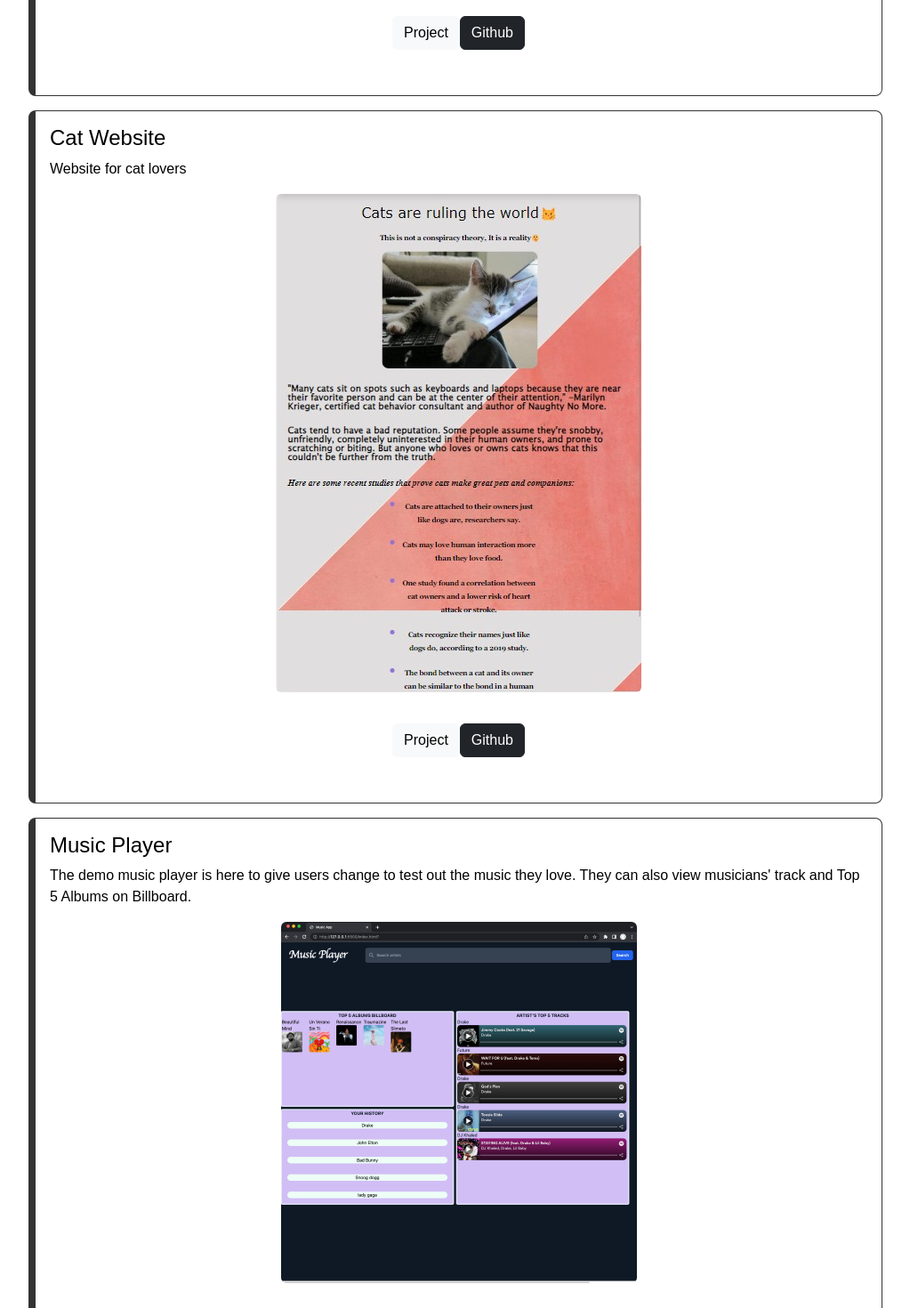
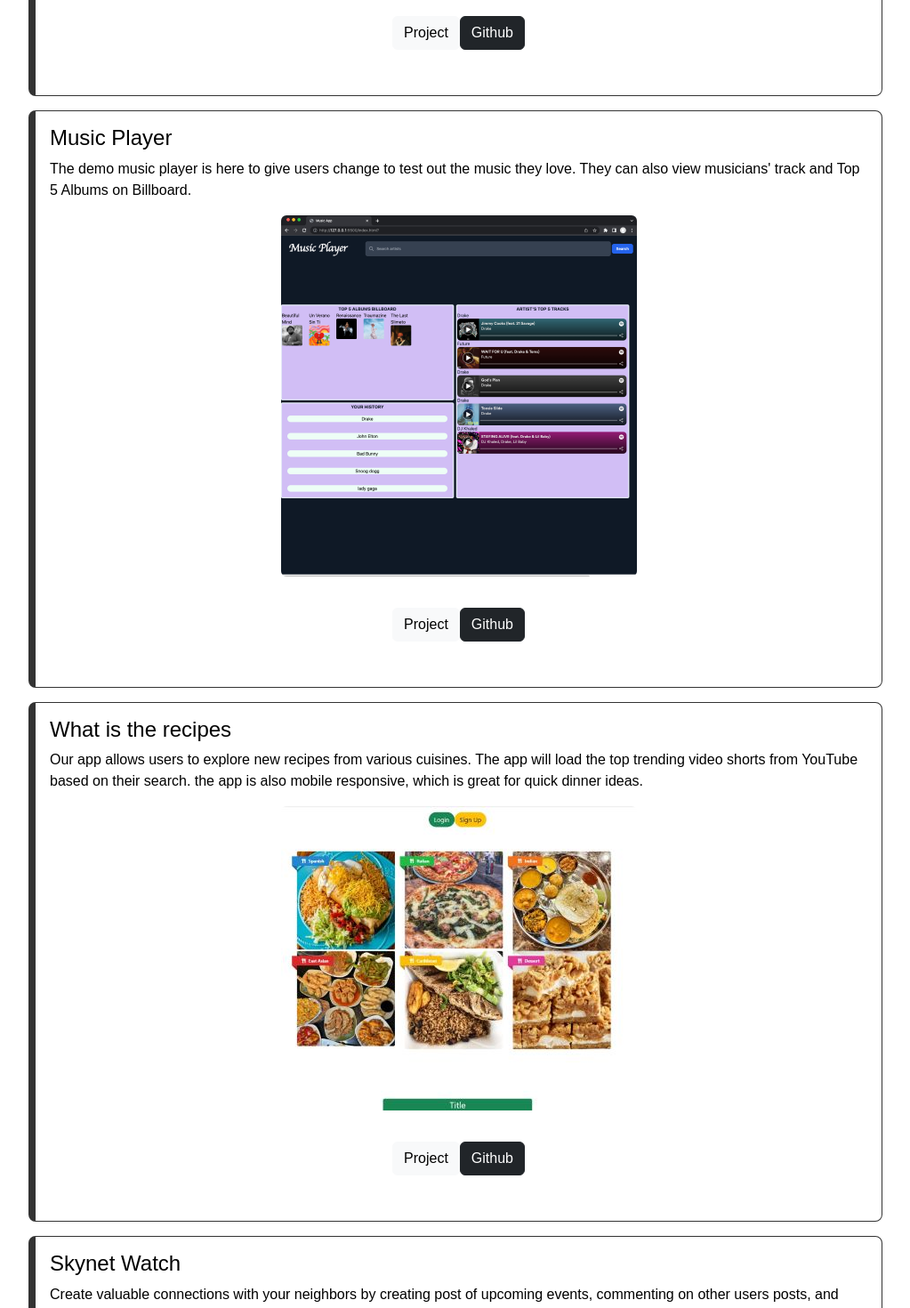
Before and after one commit to jenireeac/jeni-portfolio, a React (Create React App) app: page / in a window 1280 px wide. Shown: the part 2020-3490 px from the top of the page at 89% size, without its empty margins (128-1151 px from the left). Built offline with nearby package versions, Linux system fonts and the light colour scheme.

Commit message:
added links to projects

```diff
--- a/src/components/Projects/index.js
+++ b/src/components/Projects/index.js
@@ -1,6 +1,5 @@
 import React from "react";
 import Weather from "../../assets/projects/weatherApp.jpg";
-import Catwebsite from "../../assets/projects/catwebsite.jpg";
 import MusicApp from "../../assets/projects/MusicApp.png";
 import Recipes from "../../assets/projects/recipes.png";
 import Stack from "react-bootstrap/Stack";
@@ -35,6 +34,10 @@ const Work = () => {
             alt=""
           />
           <div className="button-card">
+            <a
+              href="https://blissful-minsky-584121.netlify.app/"
+              target="blank"
+            >
               <button
                 type="button"
                 class="btn btn-light"
@@ -42,36 +45,12 @@ const Work = () => {
               >
                 Project
               </button>
+            </a>
+            <a href="https://github.com/jenireeac/weather-app" target="blank">
               <button type="button" class="btn btn-dark">
                 Github
               </button>
-          </div>
-        </div>
-
-        {/* // 2nd project  */}
-        <div
-          className="box"
-          // href="https://www.shecodes.io/workshops/shecodes-basics-57b3ec84-8a72-4cf7-ad84-a02f519069f0/projects/534115"
-          // target="blank"
-        >
-          <h4>Cat Website</h4>
-          <p>Website for cat lovers </p>
-          <img
-            src={Catwebsite}
-            className="rounded mx-auto d-block porject-card"
-            alt=""
-          />
-          <div className="button-card">
-          <button
-              type="button"
-              class="btn btn-light"
-              data-mdb-ripple-color="dark"
-            >
-              Project
-            </button>
-            <button type="button" class="btn btn-dark">
-              Github
-            </button>
+            </a>
           </div>
         </div>
 
@@ -93,6 +72,7 @@ const Work = () => {
             alt=""
           />
           <div className="button-card">
+            <a href="https://jlara65.github.io/music-player/" target="blank">
               <button
                 type="button"
                 class="btn btn-light"
@@ -100,9 +80,12 @@ const Work = () => {
               >
                 Project
               </button>
+            </a>
+            <a href="https://github.com/jlara65/music-player" target="blank">
               <button type="button" class="btn btn-dark">
                 Github
               </button>
+            </a>
           </div>
         </div>
 
@@ -125,6 +108,10 @@ const Work = () => {
             alt=""
           />
           <div className="button-card">
+            <a
+              href="https://protected-atoll-82762.herokuapp.com/"
+              target="blank"
+            >
               <button
                 type="button"
                 class="btn btn-light"
@@ -132,9 +119,15 @@ const Work = () => {
               >
                 Project
               </button>
+            </a>
+            <a
+              href="https://github.com/dlope0831/what-is-the-recipe"
+              target="blank"
+            >
               <button type="button" class="btn btn-dark">
                 Github
               </button>
+            </a>
           </div>
         </div>
         {/* // 5th project  */}
@@ -155,6 +148,7 @@ const Work = () => {
             alt=""
           />
           <div className="button-card">
+            <a href="https://polar-atoll-04436.herokuapp.com/" target="blank">
               <button
                 type="button"
                 class="btn btn-light"
@@ -162,9 +156,12 @@ const Work = () => {
               >
                 Project
               </button>
+            </a>
+            <a href="https://github.com/dlope0831/SkyNet-Watch" target="blank">
               <button type="button" class="btn btn-dark">
                 Github
               </button>
+            </a>
           </div>
         </div>
       </Stack>
```
Lines whose indentation alone changed are shown as unchanged.
